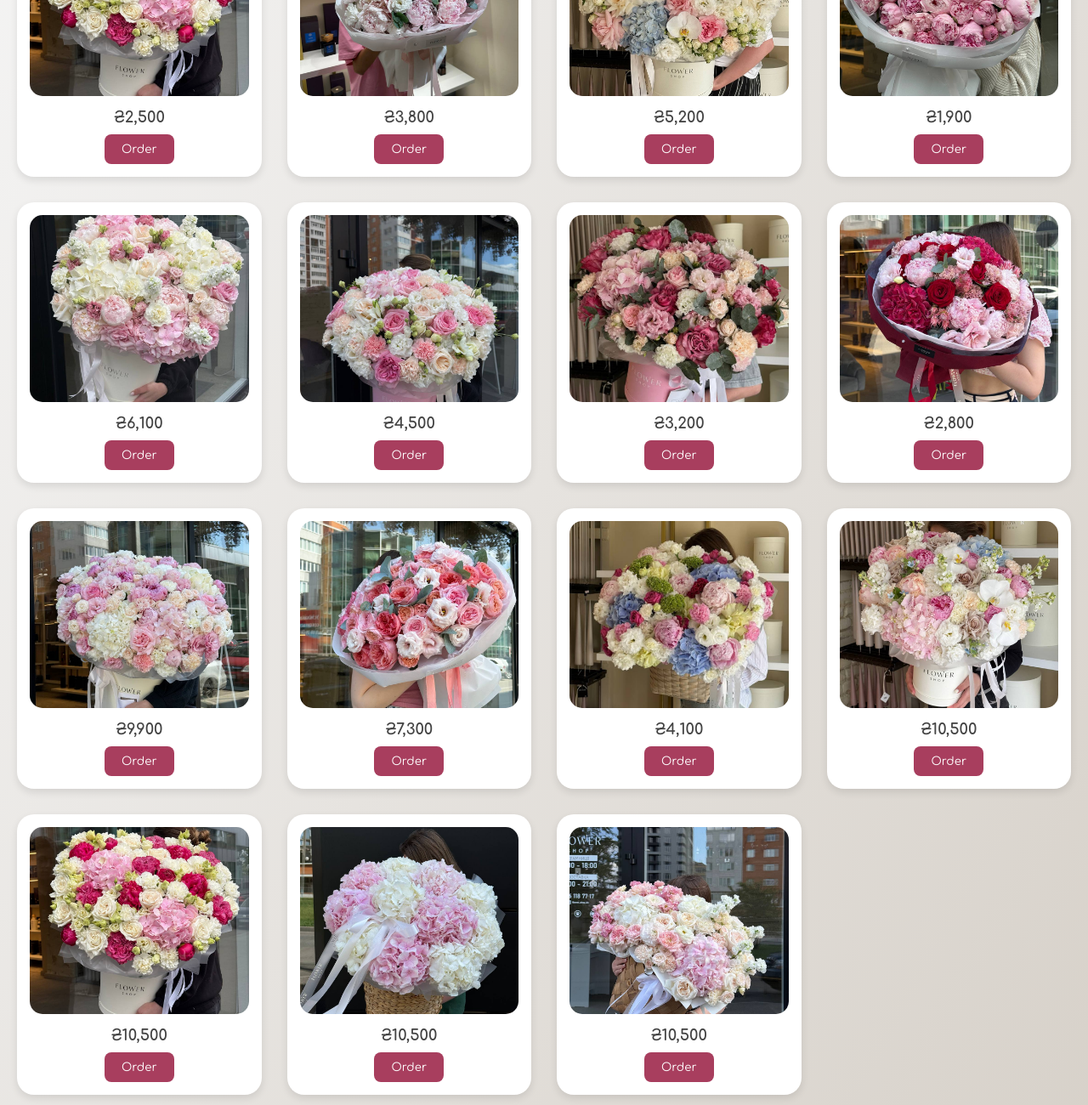
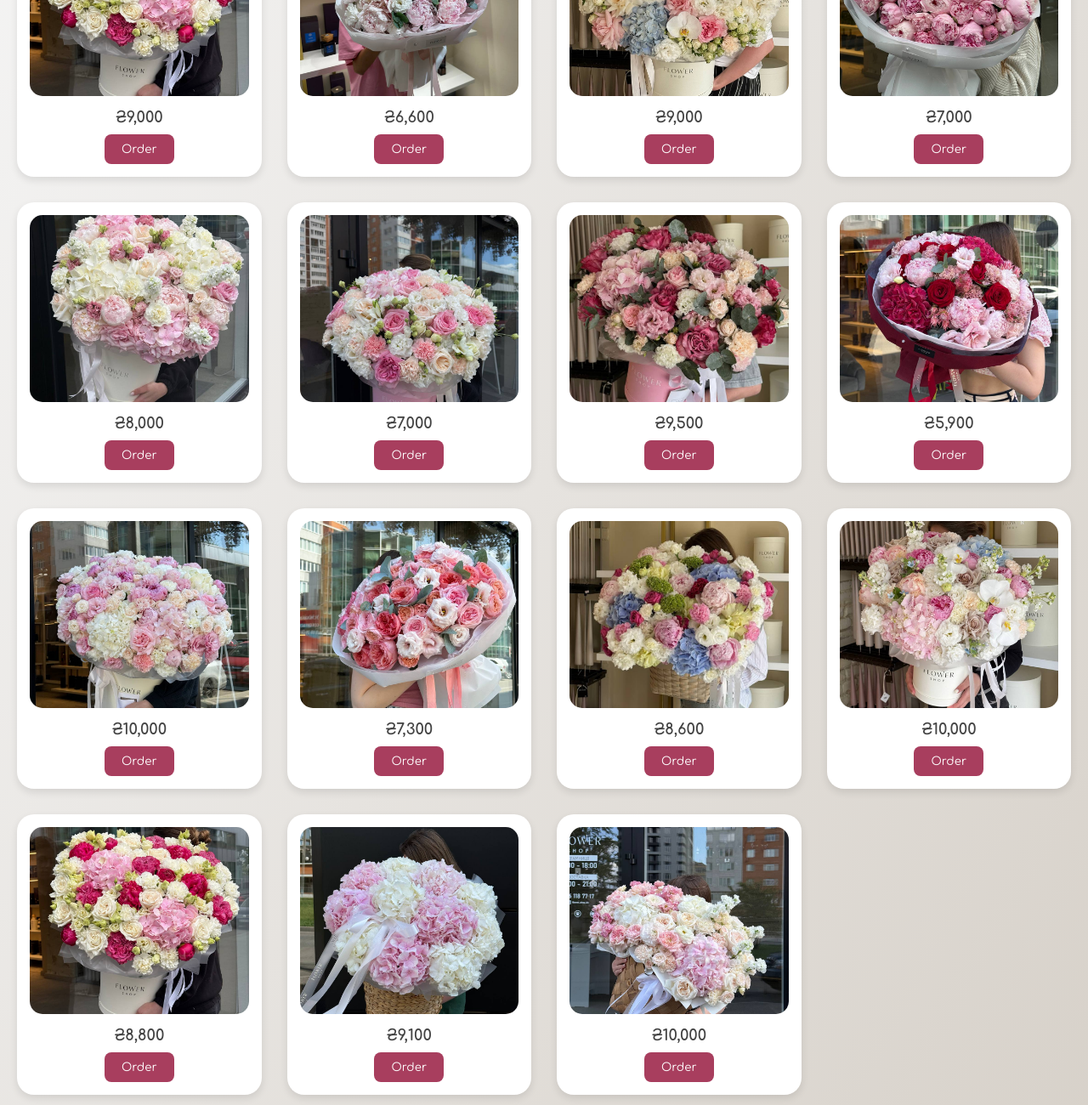
Before and after one commit to Uliannad/Lilu, a plain HTML site: page catalog-premium.html in a window 1280 px wide. Shown: the part 340-1640 px from the top of the page at 85% size. Drawn offline with Linux system fonts and the light colour scheme.

Commit message:
Update catalog-premium.html

```diff
--- a/catalog-premium.html
+++ b/catalog-premium.html
@@ -133,47 +133,47 @@
       <!-- 12 bouquet cards -->
       <div class="card">
         <img src="p1.JPG" alt="Bouquet 1">
-        <div class="price">₴2,500</div>
+        <div class="price">₴9,000</div>
         <button class="order-button">Order</button>
       </div>
       <div class="card">
         <img src="p2.JPG" alt="Bouquet 2">
-        <div class="price">₴3,800</div>
+        <div class="price">₴6,600</div>
         <button class="order-button">Order</button>
       </div>
       <div class="card">
         <img src="p3.JPG" alt="Bouquet 3">
-        <div class="price">₴5,200</div>
+        <div class="price">₴9,000</div>
         <button class="order-button">Order</button>
       </div>
       <div class="card">
         <img src="p4.JPG" alt="Bouquet 4">
-        <div class="price">₴1,900</div>
+        <div class="price">₴7,000</div>
         <button class="order-button">Order</button>
       </div>
       <div class="card">
         <img src="p5.JPG" alt="Bouquet 5">
-        <div class="price">₴6,100</div>
+        <div class="price">₴8,000</div>
         <button class="order-button">Order</button>
       </div>
       <div class="card">
         <img src="p6.JPG" alt="Bouquet 6">
-        <div class="price">₴4,500</div>
+        <div class="price">₴7,000</div>
         <button class="order-button">Order</button>
       </div>
       <div class="card">
         <img src="p7.JPG" alt="Bouquet 7">
-        <div class="price">₴3,200</div>
+        <div class="price">₴9,500</div>
         <button class="order-button">Order</button>
       </div>
       <div class="card">
         <img src="p8.JPG" alt="Bouquet 8">
-        <div class="price">₴2,800</div>
+        <div class="price">₴5,900</div>
         <button class="order-button">Order</button>
       </div>
       <div class="card">
         <img src="p9.JPG" alt="Bouquet 9">
-        <div class="price">₴9,900</div>
+        <div class="price">₴10,000</div>
         <button class="order-button">Order</button>
       </div>
       <div class="card">
@@ -183,30 +183,30 @@
       </div>
       <div class="card">
         <img src="p11.JPG" alt="Bouquet 11">
-        <div class="price">₴4,100</div>
+        <div class="price">₴8,600</div>
         <button class="order-button">Order</button>
       </div>
       <div class="card">
         <img src="p12.JPG" alt="Bouquet 12">
-        <div class="price">₴10,500</div>
+        <div class="price">₴10,000</div>
         <button class="order-button">Order</button>
       </div>
 
       <div class="card">
         <img src="p13.JPG" alt="Bouquet 13">
-        <div class="price">₴10,500</div>
+        <div class="price">₴8,800</div>
         <button class="order-button">Order</button>
       </div>
 
       <div class="card">
         <img src="p14.JPG" alt="Bouquet 14">
-        <div class="price">₴10,500</div>
+        <div class="price">₴9,100</div>
         <button class="order-button">Order</button>
       </div>
 
       <div class="card">
         <img src="p15.JPG" alt="Bouquet 15">
-        <div class="price">₴10,500</div>
+        <div class="price">₴10,000</div>
         <button class="order-button">Order</button>
       </div>
     </div>
```
